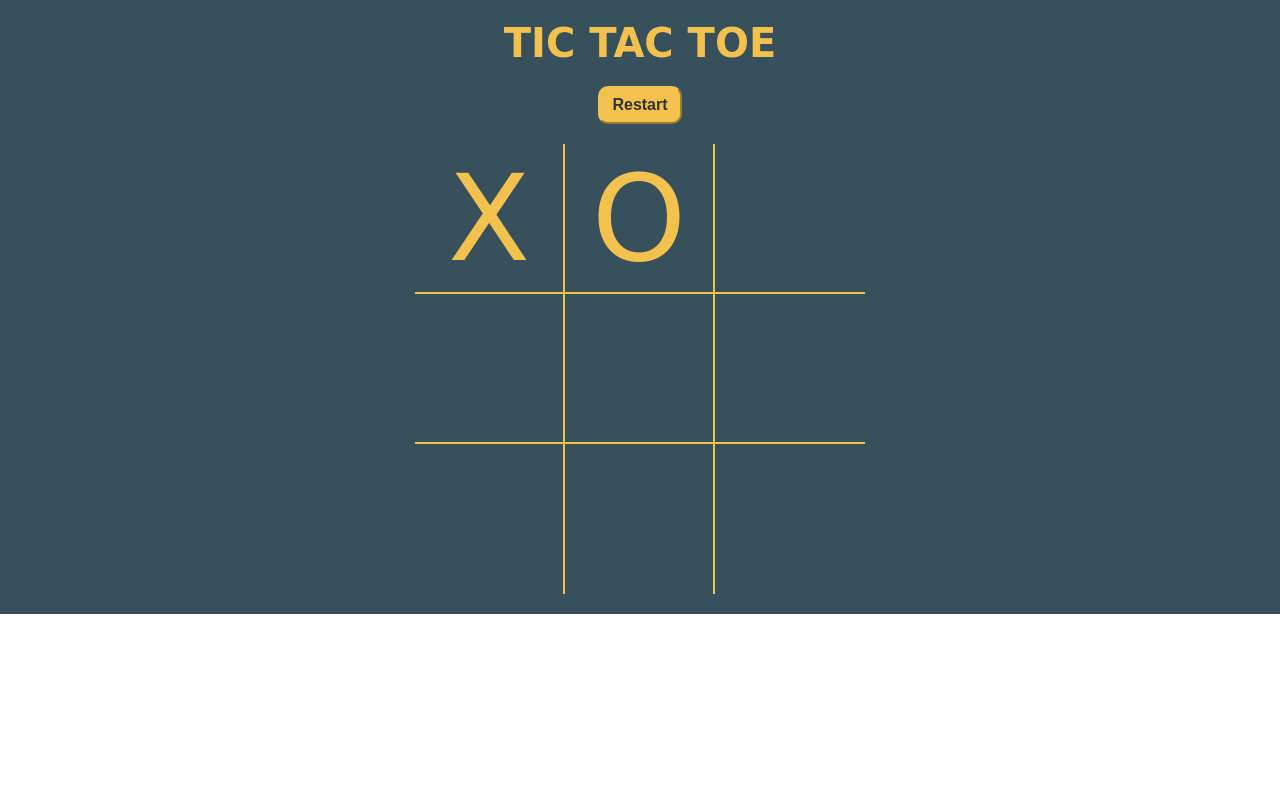
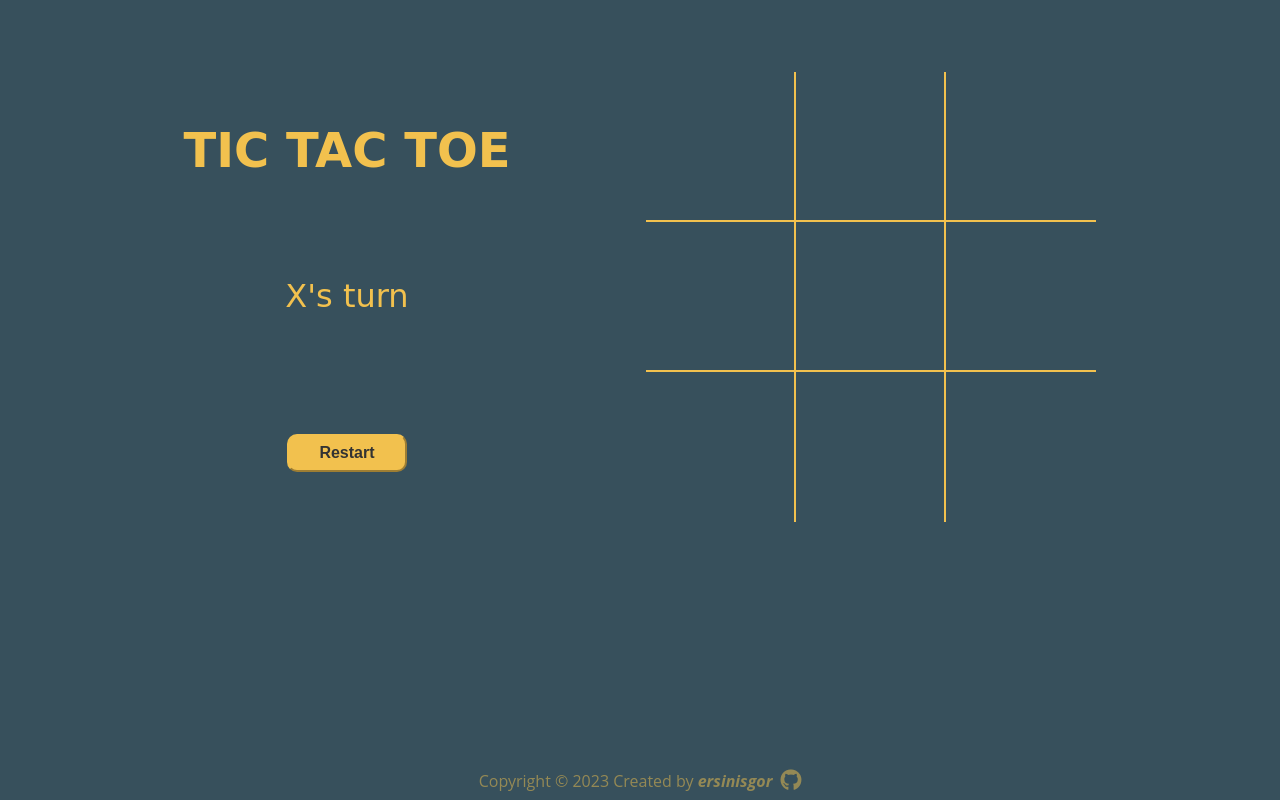
Before and after one commit to ersinisgor/theOdinProject, a plain HTML site: page 08-Tic-Tac-Toe/index.html in a window 1280 px wide. Both pictures are taken after a click on the button "Restart". Drawn offline with Linux system fonts and the light colour scheme; a web font is replaced by a local one.

Commit message:
Add createBoard, boxClicked

```diff
--- a/08-Tic-Tac-Toe/app.js
+++ b/08-Tic-Tac-Toe/app.js
@@ -1 +1,90 @@
 'use strict';
+
+let playerText = document.querySelector('#playerText');
+const restartBtn = document.querySelector('#restartBtn');
+const gameBoard = document.querySelector('#gameboard');
+const boxes = Array.from(document.getElementsByClassName('box'));
+let winnerIndicator = getComputedStyle(document.body).getPropertyValue(
+  '--winning-blocks'
+);
+
+const O_TEXT = 'O';
+const X_TEXT = 'X';
+let currentPlayer = X_TEXT;
+
+let spaces = ['', '', '', '', '', '', '', '', ''];
+
+function createBoard() {
+  spaces.forEach((_cell, index) => {
+    const cellElement = document.createElement('div');
+    cellElement.classList.add('box');
+    cellElement.id = index;
+    cellElement.addEventListener('click', boxClicked);
+    gameBoard.append(cellElement);
+  });
+}
+
+// const startGame = () => {
+//   boxes.forEach(box => box.addEventListener('click', boxClicked));
+// };
+
+function boxClicked(e) {
+  const id = e.target.id;
+
+  if (!spaces[id]) {
+    spaces[id] = currentPlayer;
+    e.target.innerText = currentPlayer;
+
+    if (playerHasWon() !== false) {
+      playerText = `${currentPlayer} has won!`;
+      let winning_blocks = playerHasWon();
+
+      winning_blocks.map(
+        box => (boxes[box].style.backgroundColor = winnerIndicator)
+      );
+      return;
+    }
+
+    currentPlayer = currentPlayer === 'X' ? 'O' : 'X';
+  }
+}
+
+const winningCombos = [
+  [0, 1, 2],
+  [3, 4, 5],
+  [6, 7, 8],
+  [0, 3, 6],
+  [1, 4, 7],
+  [2, 5, 8],
+  [0, 4, 8],
+  [2, 4, 6],
+];
+
+function playerHasWon() {
+  for (const condition of winningCombos) {
+    let [a, b, c] = condition;
+
+    if (spaces[a] && spaces[a] === spaces[b] && spaces[a] === spaces[c]) {
+      return [a, b, c];
+    }
+  }
+  return false;
+}
+
+restartBtn.addEventListener('click', restart);
+
+function restart() {
+  spaces = ['', '', '', '', '', '', '', '', ''];
+
+  boxes.forEach(box => {
+    box.innerText = '';
+    box.style.backgroundColor = '';
+  });
+
+  playerText = 'Tic Tac Toe';
+
+  currentPlayer = X_TEXT;
+}
+
+// startGame();
+createBoard();
--- a/08-Tic-Tac-Toe/index.html
+++ b/08-Tic-Tac-Toe/index.html
@@ -6,30 +6,51 @@
     <meta name="viewport" content="width=device-width, initial-scale=1.0" />
     <title>Tic Tac Toe</title>
     <link rel="stylesheet" href="style.css" />
+    <link rel="icon" href="image/sketch.png" type="image/png" />
     <link rel="preconnect" href="https://fonts.googleapis.com" />
     <link rel="preconnect" href="https://fonts.gstatic.com" crossorigin />
     <link
       href="https://fonts.googleapis.com/css2?family=Finger+Paint&display=swap"
       rel="stylesheet"
     />
+    <script
+      src="https://kit.fontawesome.com/e9020a7b47.js"
+      crossorigin="anonymous"
+    ></script>
   </head>
   <body>
     <div class="container">
-      <h1 id="playerText">Tic Tac Toe</h1>
-      <button id="restartBtn">Restart</button>
+      <div class="left-content">
+        <h1>Tic Tac Toe</h1>
+        <p id="playerText">X's turn</p>
+        <button id="restartBtn">Restart</button>
+      </div>
 
       <div id="gameboard">
-        <div class="box" id="0">X</div>
-        <div class="box" id="1">O</div>
+        <!-- <div class="box" id="0"></div>
+        <div class="box" id="1"></div>
         <div class="box" id="2"></div>
         <div class="box" id="3"></div>
         <div class="box" id="4"></div>
         <div class="box" id="5"></div>
         <div class="box" id="6"></div>
         <div class="box" id="7"></div>
-        <div class="box" id="8"></div>
+        <div class="box" id="8"></div> -->
       </div>
     </div>
+
+    <footer>
+      <p>
+        Copyright ©
+        <script>
+          document.write(new Date().getFullYear());
+        </script>
+        Created by <b><i>ersinisgor </i></b>
+      </p>
+      <a href="https://github.com/ersinisgor" target="_blank">
+        <i class="fab fa-github"></i
+      ></a>
+    </footer>
 
     <script src="app.js"></script>
   </body>
--- a/08-Tic-Tac-Toe/style.css
+++ b/08-Tic-Tac-Toe/style.css
@@ -5,44 +5,68 @@
 }
 
 :root {
-  --orange: #f2c14e;
+  --orange: rgb(242, 193, 78);
   --winning-blocks: #2d414b;
 }
 
 body {
-  /* height: 100vh;
+  /* margin: auto; */
+
+  /* width: 100vw; */
+  /* margin-top: auto; */
+  /* padding: 40px; */
+  height: 100vh;
+
+  flex-direction: column;
+  background-color: #37505c;
+  /* height: 100vh; */
   display: flex;
   align-items: center;
   justify-content: center;
-  flex-direction: column; */
+  /* flex-direction: column; */
   color: var(--orange);
   font-family: 'Finger Paint', cursive;
 }
 
 h1 {
-  font-size: 40px;
+  font-size: 3rem;
   text-transform: uppercase;
 }
 
 .container {
-  padding: 20px;
-  /* height: 100vh; */
+  padding: 4.5rem;
+  gap: 8.5rem;
   display: flex;
   justify-content: center;
   align-items: center;
+  /* margin: auto; */
+}
+
+#playerText {
+  font-size: 2rem;
+}
+
+.left-content {
+  /* flex-basis: 20%; */
+  display: flex;
   flex-direction: column;
-  background-color: #37505c;
+  align-items: center;
+  /* align-items: flex-start; */
+  justify-content: space-around;
+  height: 450px;
 }
 
 #gameboard {
   width: 450px;
   display: flex;
   flex-wrap: wrap;
-  margin-top: 20px;
+  /* flex-basis: 80%; */
+  /* margin-top: 20px; */
   /* margin: 30px 0; */
 }
 
 .box {
+  cursor: pointer;
   height: 150px;
   width: 150px;
   display: flex;
@@ -54,6 +78,10 @@ h1 {
   border-bottom: 2px solid;
 }
 
+.box:hover {
+  background-color: #575661;
+}
+
 .box:nth-child(3n) {
   border-right: none;
 }
@@ -63,6 +91,7 @@ h1 {
 }
 
 button {
+  width: 120px;
   margin-top: 20px;
   padding: 8px 12px;
   border-radius: 10px;
@@ -78,6 +107,41 @@ button:hover {
   cursor: pointer;
   transform: translateY(-2px);
 }
+
+/*----FOOTER----*/
+footer {
+  font-family: 'Open Sans', sans-serif;
+  display: flex;
+  align-items: center;
+  justify-content: center;
+  gap: 0.5rem;
+  width: 100%;
+  color: rgba(242, 193, 78, 0.5);
+  font-size: 1rem;
+  margin-top: 1.5rem;
+  margin-top: auto;
+  height: 30px;
+  padding-bottom: 0.5rem;
+}
+
+.fa-github {
+  color: rgba(242, 193, 78, 0.5);
+  font-size: 1.35rem;
+}
+
+.fa-github:hover {
+  animation: github-animation 0.5s ease infinite alternate;
+}
+
+@keyframes github-animation {
+  from {
+    transform: translateY(0rem) scale(1.2);
+  }
+  to {
+    transform: translateY(-0.3rem) scale(1.2);
+  }
+}
+
 /* #gameboard {
   background-color: #faedcd;
   width: 450px;
```
